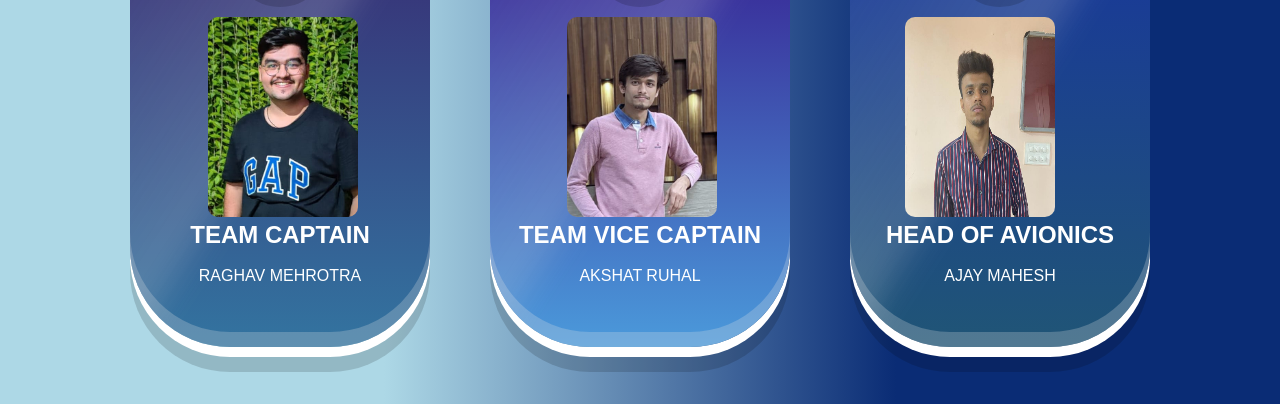
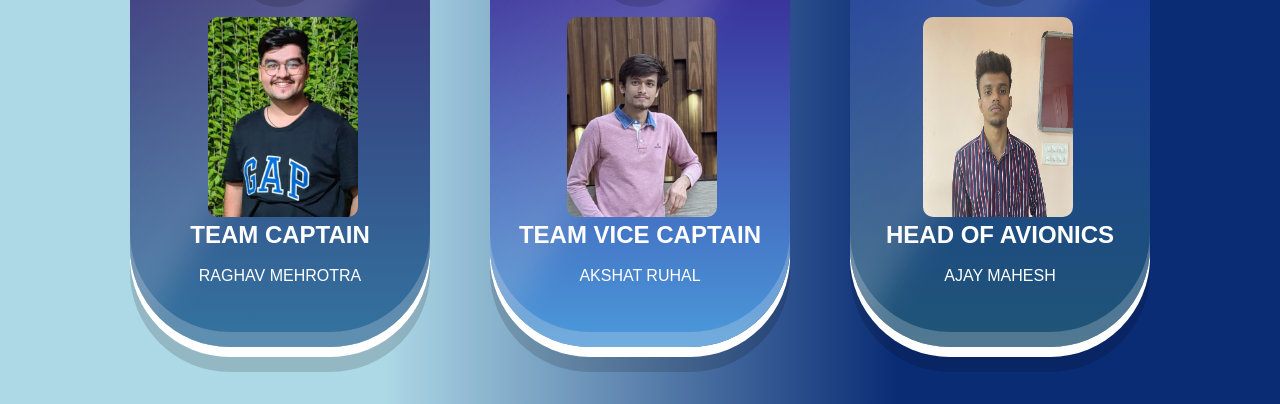
Before and after one commit to Arcis12345/ARCIS-newweb, a plain HTML site: page contact.html in a window 1280 px wide. Shown: the part 244-648 px from the top of the page. Drawn offline with nearby package versions, Linux system fonts and the light colour scheme.

Commit message:
Update contact.css

```diff
--- a/contact.css
+++ b/contact.css
@@ -666,7 +666,7 @@ position: relative;
 
 .tem-234
 {
-    margin-left: 1px;
+    margin-left: 19px;
 }
 
 .tem-235
```
